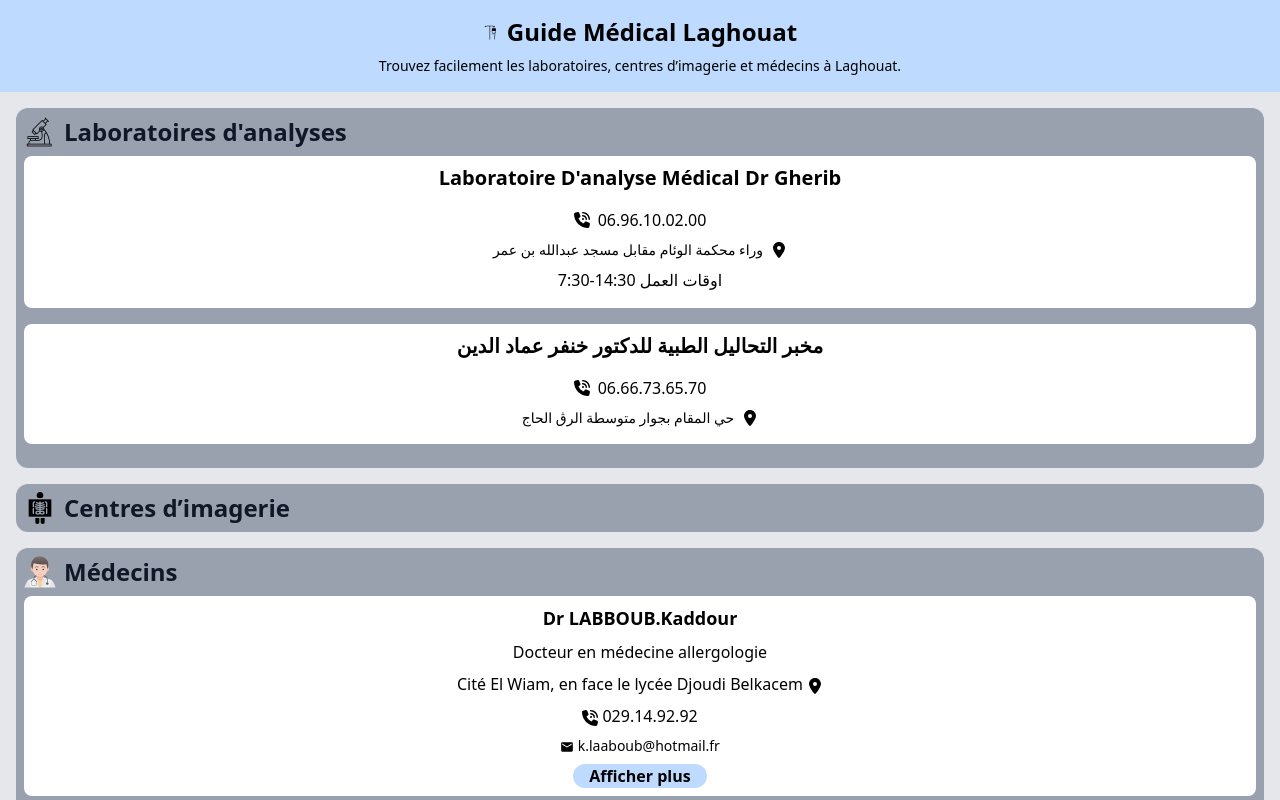
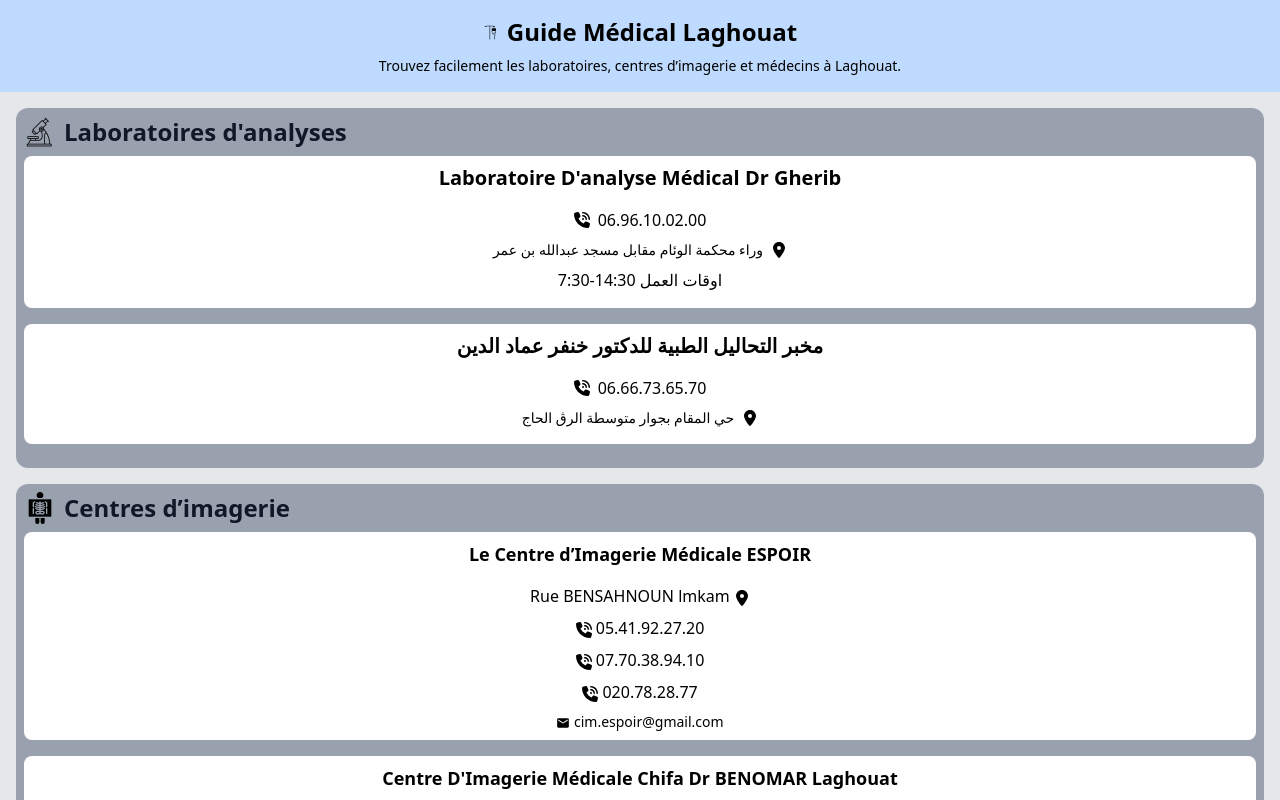
Before and after one commit to Medido1/Guide-M-dical-Laghouat, a React (Vite) app: page / in a window 1280 px wide. Shown: the top 800 px of the page. Built offline with nearby package versions, Linux system fonts and the light colour scheme.

Commit message:
Add imaging centers data

```diff
--- a/data.js
+++ b/data.js
@@ -214,4 +214,26 @@ const doctors = [
   }
 ]
 
-export {labs, doctors};
+const imagingCenters = [
+  {
+    id: 1,
+    name: "Le Centre d’Imagerie Médicale ESPOIR",
+    director: "Dr. M. Laghouati",
+    adress: "Rue BENSAHNOUN lmkam",
+    phone: "05.41.92.27.20",
+    phone2: "07.70.38.94.10",
+    phone3: "020.78.28.77",
+    email: "cim.espoir@gmail.com",
+    workTime: "8:00-00h00"
+  },
+  {
+    id: 2,
+    name: "Centre D'Imagerie Médicale Chifa Dr BENOMAR Laghouat",
+    director: "Dr. BENOMAR",
+    adress: "وراء محكمة الوئام",
+    phone: "06.71.73.10.20",
+    email: "chifaradiology@gmail.com",
+  }
+];
+
+export {labs, doctors, imagingCenters};
--- a/src/components/Category.jsx
+++ b/src/components/Category.jsx
@@ -18,6 +18,9 @@ function Category({type, icon, data}) {
             {type === "Laboratoires d'analyses" &&
               <LabFacility item={item}/>
             }
+            {type === "Centres d’imagerie" &&
+              <DoctorFacility item={item}/>
+            }
             {type === "Médecins" &&
               <DoctorFacility item={item}/>
             }
--- a/src/components/DoctorFacility.jsx
+++ b/src/components/DoctorFacility.jsx
@@ -19,7 +19,7 @@ function DoctorFalcility({item}) {
   return (
     <div className="bg-white p-2 mt-2 mb-4 rounded-lg
       flex flex-col gap-2 items-center justify-center">
-      <h2 className="text-lg font-bold">
+      <h2 className="text-lg font-bold text-center">
         {name}
       </h2>
       <p className="text-center">
--- a/src/components/Main.jsx
+++ b/src/components/Main.jsx
@@ -2,7 +2,7 @@ import Category from "./Category";
 import labIcon from "../assets/microscope.png";
 import xRayIcon from "../assets/x-ray-test.png";
 import doctorIcon from "../assets/doctor.png";
-import {labs, doctors} from "../../data";
+import {labs, doctors, imagingCenters} from "../../data";
 
 
 function Main() {
@@ -17,6 +17,7 @@ function Main() {
       <Category
         type= "Centres d’imagerie"
         icon= {xRayIcon}
+        data= {imagingCenters}
       />
       <Category
         type= "Médecins"
```
